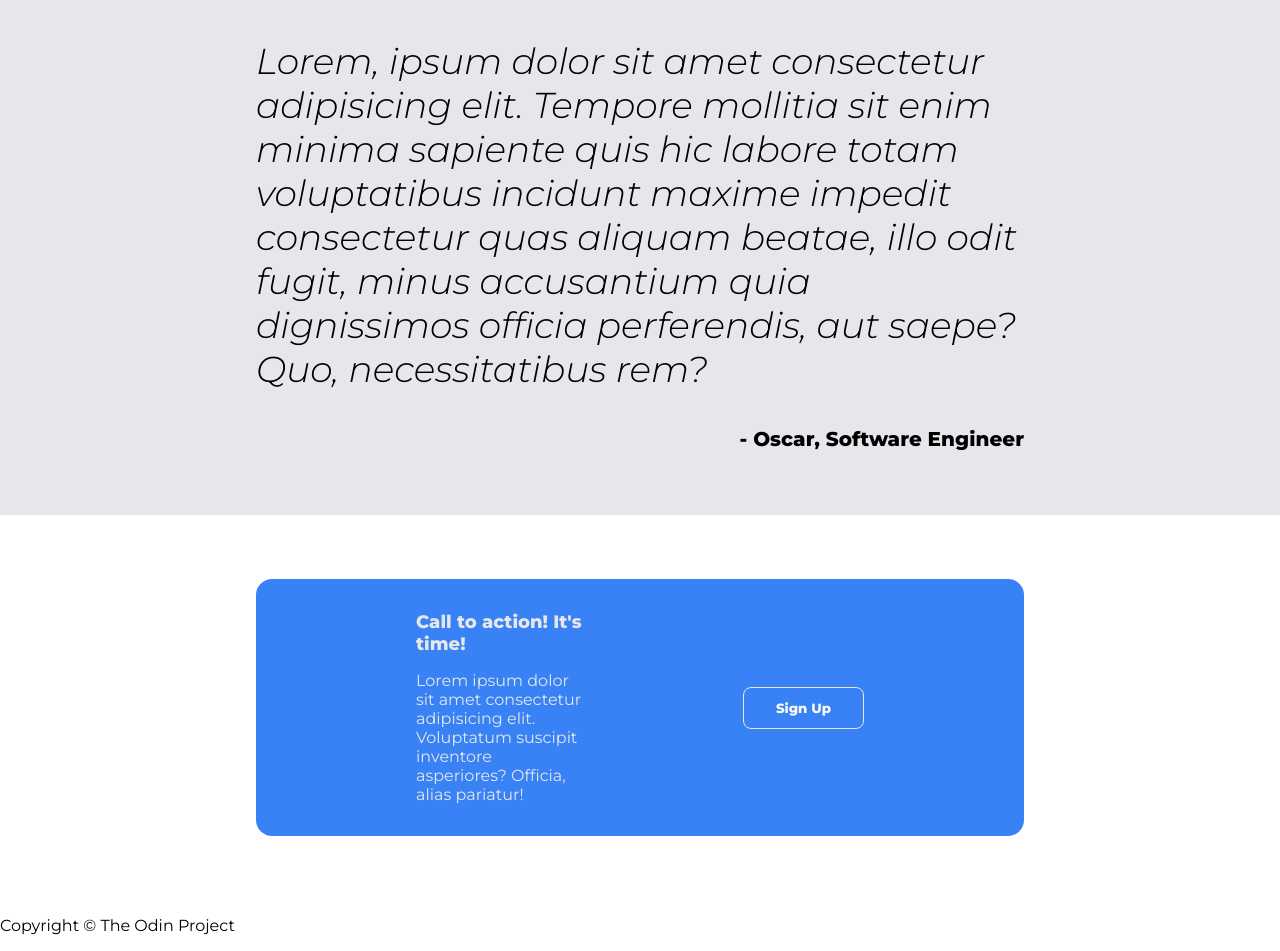
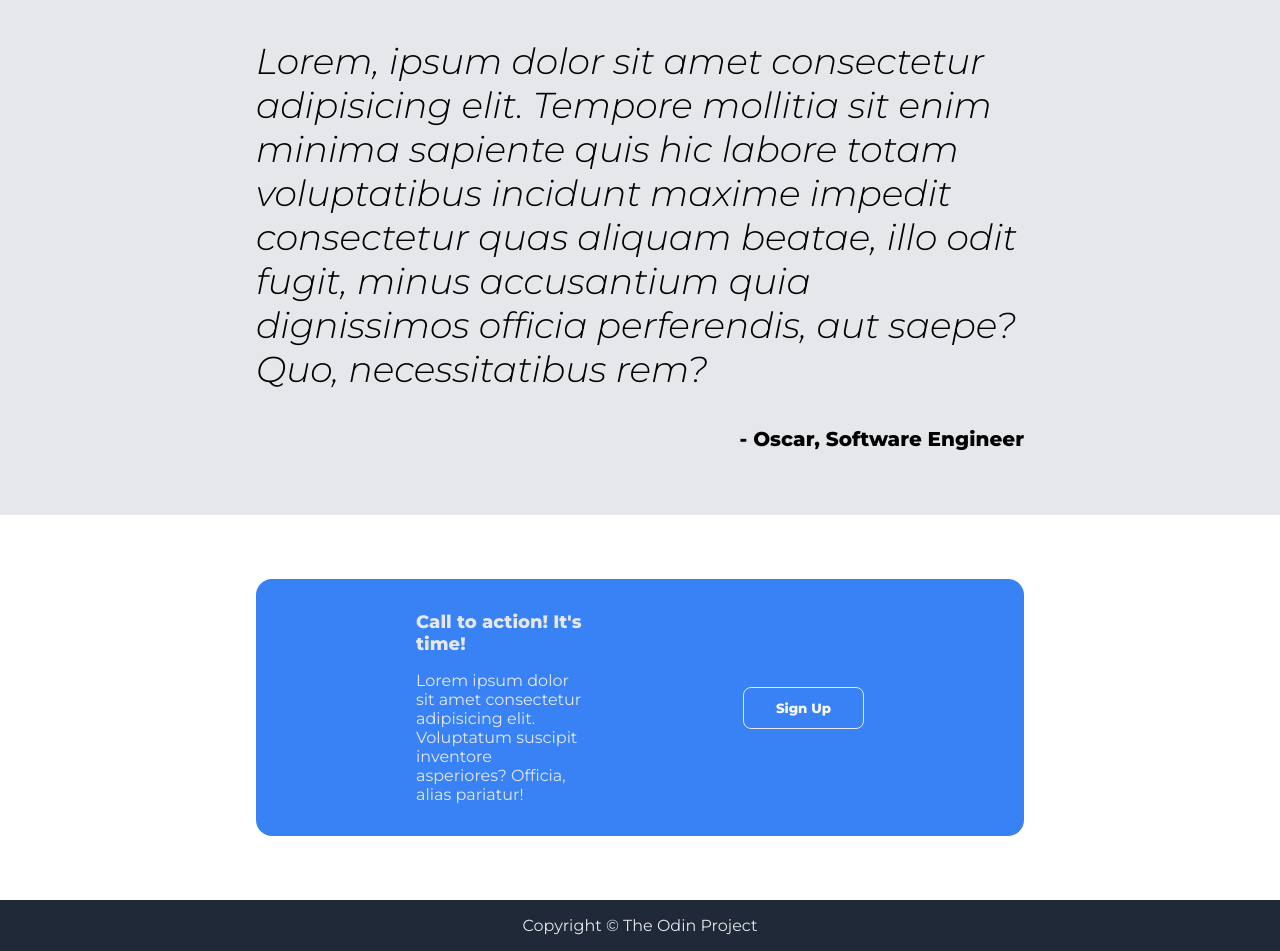
Before and after one commit to OscarSoanes/LandingPage, a plain HTML site: page index.html in a window 1280 px wide. Shown: the part 1272-2223 px from the top of the page. Drawn offline with Linux system fonts and the light colour scheme.

Commit message:
Footer - quick design for positioning

```diff
--- a/styles.css
+++ b/styles.css
@@ -187,3 +187,11 @@ h2 {
     border-style: solid;
     border-width: 1px;
 }
+
+.footer {
+    display: flex;
+    justify-content: center;
+    align-items: center;
+    background-color: var(--dark);
+    color: var(--secondary-light-text);
+}
```
